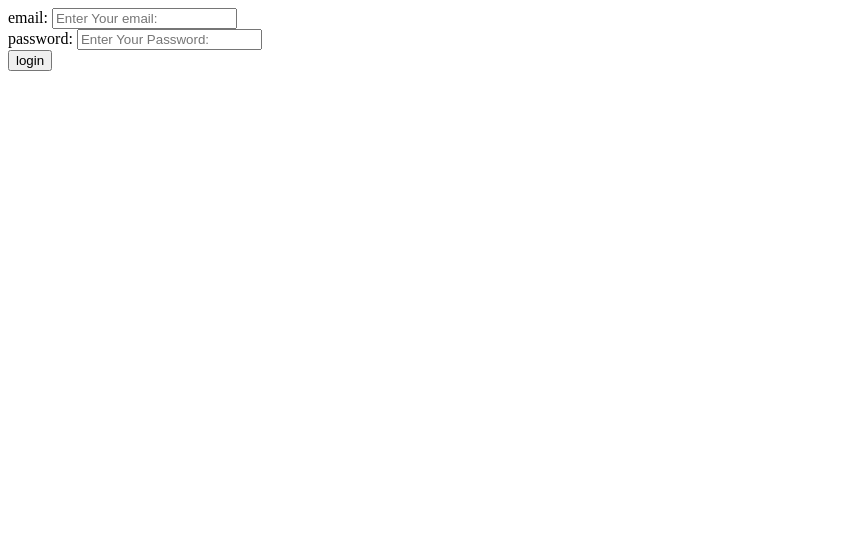
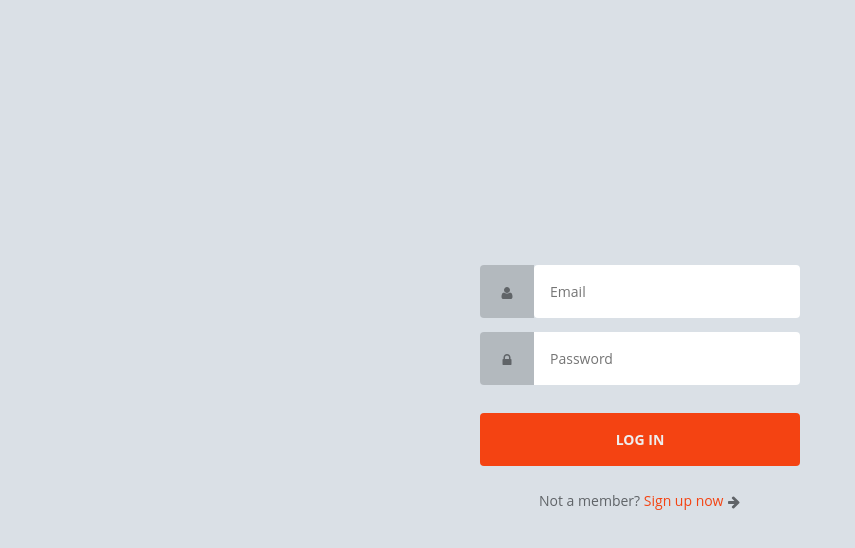
Before and after one commit to GSG-G11/Deena-Reddit, a website: page public/html/login.html in a window 1280 px wide. Shown: the whole page, without its empty margins (0-855 px from the left). Drawn offline with Linux system fonts and the light colour scheme.

Commit message:
create edit.html

```diff
--- a/public/html/login.html
+++ b/public/html/login.html
@@ -4,21 +4,45 @@
   <meta charset="UTF-8">
   <meta http-equiv="X-UA-Compatible" content="IE=edge">
   <meta name="viewport" content="width=device-width, initial-scale=1.0">
+  <link rel="stylesheet" href="../css/login.css">
+  <link rel="shortcut icon" href="../favoico.ico/favoico.png" type="image/x-icon" />
   <title>login</title>
 </head>
-<body>
-  <form class="login">
-    <div class="email">
-      <label for="email">email: </label>
-      <input type="email" name="email" placeholder="Enter Your email:" id="email">
-    </div>
-    <div class="Password">
-      <label for="password">password: </label>
-      <input type="password" name="password" placeholder="Enter Your Password:" id="password">
-    </div>
-    <button type="submit">login</button>
-  </form>
-  <div class="errorMsg"></div>
+<body class="align">
+  <div class="grid">
+    <form class="form login">
+      <div class="form__field">
+        <label for="email"><svg class="icon">
+            <use xlink:href="#icon-user"></use>
+          </svg><span class="hidden">Email</span></label>
+        <input autocomplete="email" id="email" type="email" name="email" class="form__input" placeholder="Email" required>
+      </div>
+      <div class="form__field">
+        <label for="password"><svg class="icon">
+            <use xlink:href="#icon-lock"></use>
+          </svg><span class="hidden">Password</span></label>
+        <input id="password" type="password" name="password" class="form__input" placeholder="Password" required>
+      </div>
+      <div class="errorMsg"></div>
+      <div class="form__field">
+        <input type="submit" value="Log In">
+      </div>
+    </form>
+    <p class="text--center">Not a member? <a href="../html/signUp.html">Sign up now</a> <svg class="icon">
+        <use xlink:href="#icon-arrow-right"></use>
+        </svg></p>
+      </div>
+      <svg xmlns="http://www.w3.org/2000/svg" class="icons">
+    <symbol id="icon-arrow-right" viewBox="0 0 1792 1792">
+      <path d="M1600 960q0 54-37 91l-651 651q-39 37-91 37-51 0-90-37l-75-75q-38-38-38-91t38-91l293-293H245q-52 0-84.5-37.5T128 1024V896q0-53 32.5-90.5T245 768h704L656 474q-38-36-38-90t38-90l75-75q38-38 90-38 53 0 91 38l651 651q37 35 37 90z" />
+    </symbol>
+    <symbol id="icon-lock" viewBox="0 0 1792 1792">
+      <path d="M640 768h512V576q0-106-75-181t-181-75-181 75-75 181v192zm832 96v576q0 40-28 68t-68 28H416q-40 0-68-28t-28-68V864q0-40 28-68t68-28h32V576q0-184 132-316t316-132 316 132 132 316v192h32q40 0 68 28t28 68z" />
+    </symbol>
+    <symbol id="icon-user" viewBox="0 0 1792 1792">
+      <path d="M1600 1405q0 120-73 189.5t-194 69.5H459q-121 0-194-69.5T192 1405q0-53 3.5-103.5t14-109T236 1084t43-97.5 62-81 85.5-53.5T538 832q9 0 42 21.5t74.5 48 108 48T896 971t133.5-21.5 108-48 74.5-48 42-21.5q61 0 111.5 20t85.5 53.5 62 81 43 97.5 26.5 108.5 14 109 3.5 103.5zm-320-893q0 159-112.5 271.5T896 896 624.5 783.5 512 512t112.5-271.5T896 128t271.5 112.5T1280 512z" />
+    </symbol>
+  </svg>
   <script src="../js/login.js"></script>
 </body>
 </html>
```
